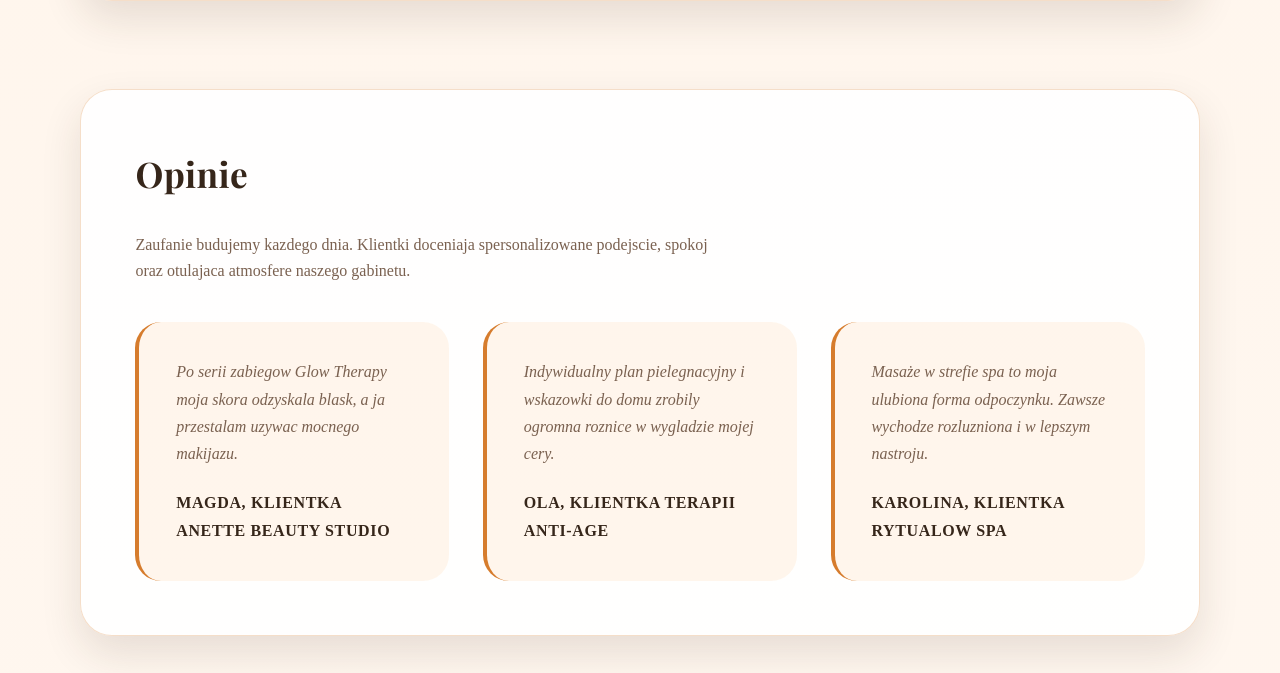
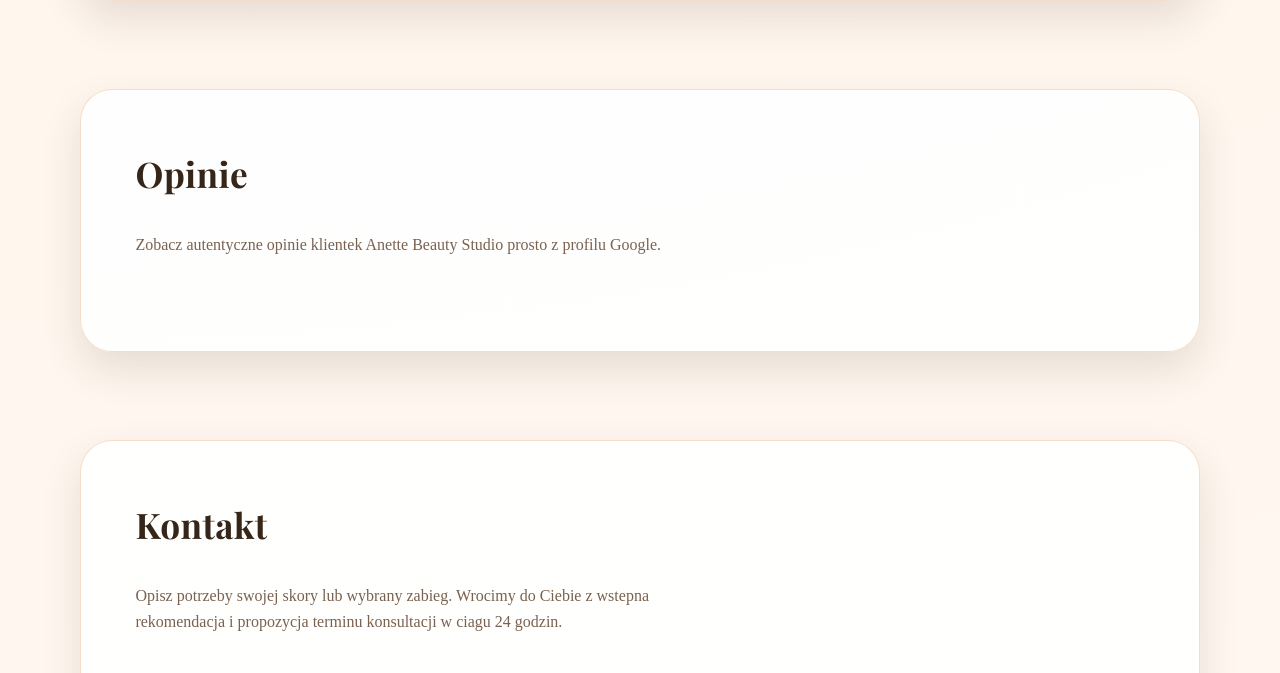
Before and after one commit to htowerpl/anette, a PHP site: page / in a window 1280 px wide. Shown: the part 3591-4264 px from the top of the page. Run offline with PHP 8.4, Linux system fonts and the light colour scheme; some libraries are stand-ins or nearby versions; some web fonts are replaced.

Commit message:
Embed Google reviews widget

```diff
--- a/index.html
+++ b/index.html
@@ -179,22 +179,12 @@
     <section id="opinie">
       <h2>Opinie</h2>
       <p class="section-lead">
-        Zaufanie budujemy kazdego dnia. Klientki doceniaja spersonalizowane podejscie,
-        spokoj oraz otulajaca atmosfere naszego gabinetu.
+        Zobacz autentyczne opinie klientek Anette Beauty Studio prosto z profilu Google.
       </p>
-      <div class="testimonial-grid">
-        <blockquote>
-          Po serii zabiegow Glow Therapy moja skora odzyskala blask, a ja przestalam uzywac mocnego makijazu.
-          <cite>Magda, klientka Anette Beauty Studio</cite>
-        </blockquote>
-        <blockquote>
-          Indywidualny plan pielegnacyjny i wskazowki do domu zrobily ogromna roznice w wygladzie mojej cery.
-          <cite>Ola, klientka terapii anti-age</cite>
-        </blockquote>
-        <blockquote>
-          Masaże w strefie spa to moja ulubiona forma odpoczynku. Zawsze wychodze rozluzniona i w lepszym nastroju.
-          <cite>Karolina, klientka rytualow spa</cite>
-        </blockquote>
+      <div class="review-widget">
+        <!-- Elfsight Google Reviews | Untitled Google Reviews -->
+        <script src="https://static.elfsight.com/platform/platform.js" async></script>
+        <div class="elfsight-app-b78f7488-7c01-4de2-85cb-d464e604d002" data-elfsight-app-lazy></div>
       </div>
     </section>
 
--- a/styles.css
+++ b/styles.css
@@ -364,6 +364,16 @@
   gap: 2.1rem;
 }
 
+.review-widget {
+  margin-top: 2.4rem;
+  display: flex;
+  justify-content: center;
+}
+
+.review-widget > div {
+  width: 100%;
+}
+
 blockquote {
   margin: 0;
   padding: 2.3rem;
```
